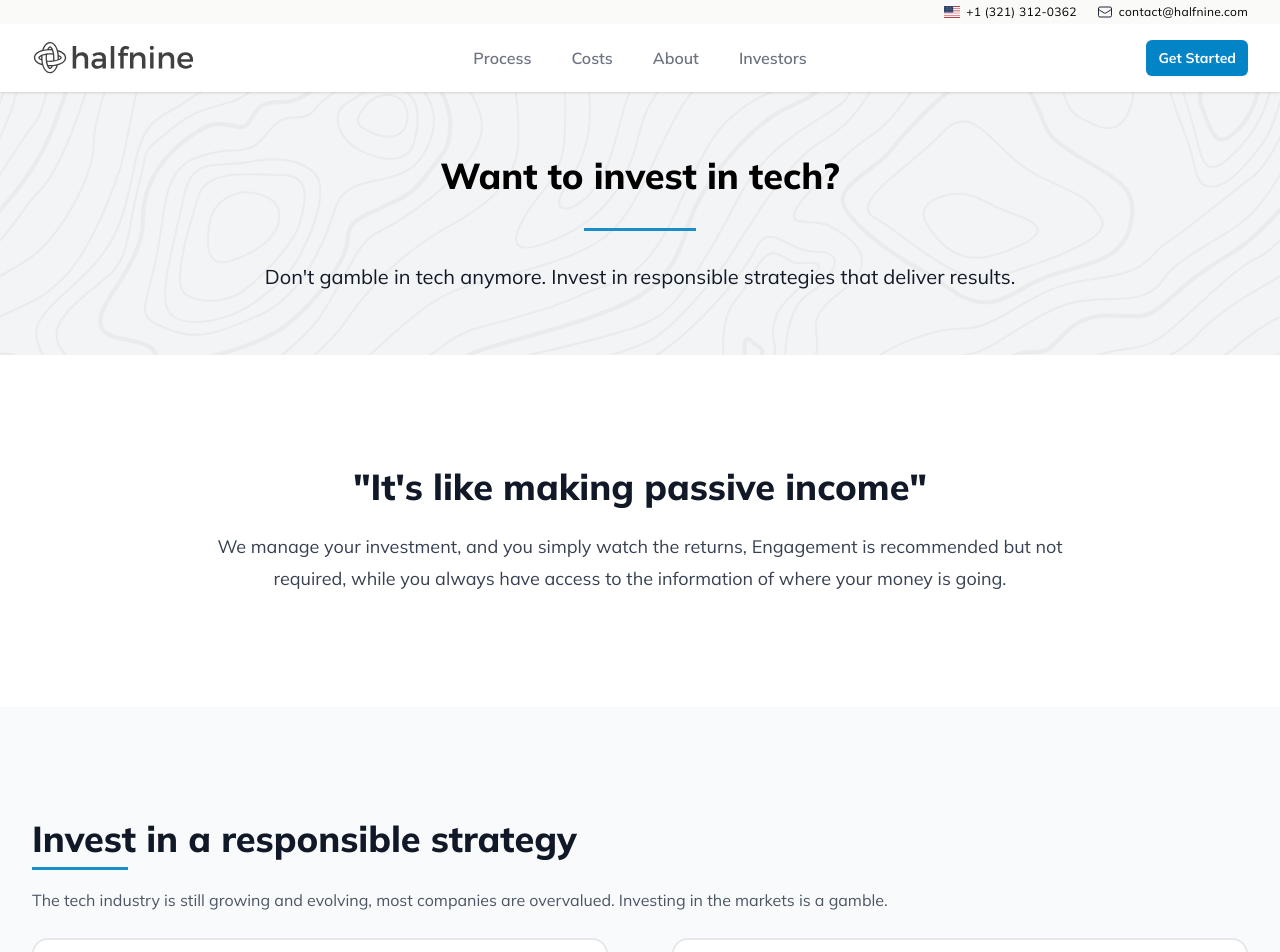
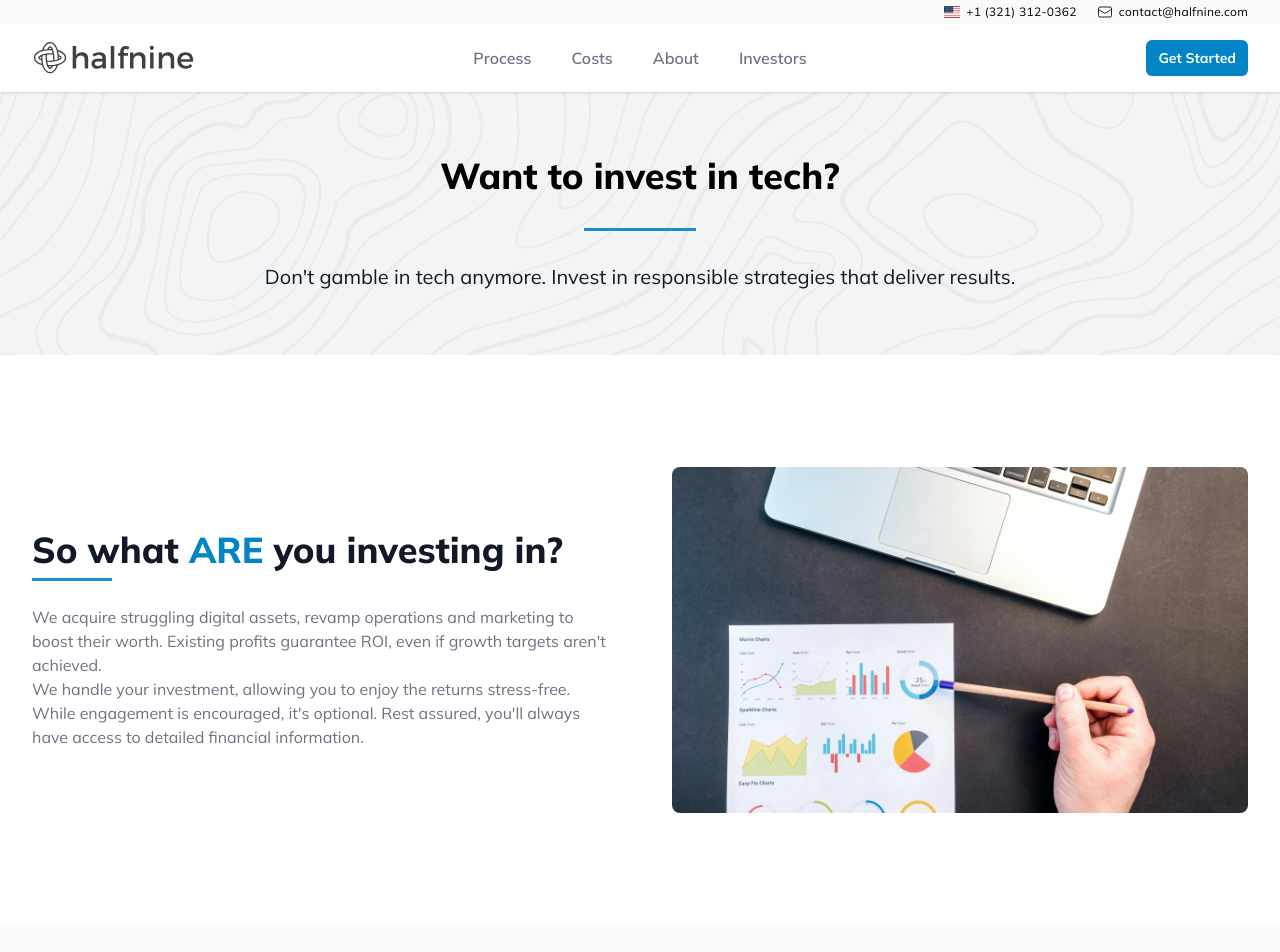
Before and after one commit to ochoadan/halfnine, a Next.js app: page /investors in a window 1280 px wide. Shown: the top 952 px of the page. Built offline with nearby package versions, Linux system fonts and the light colour scheme.

Commit message:
3/9/2024

```diff
--- a/src/app/(default)/about/page.tsx
+++ b/src/app/(default)/about/page.tsx
@@ -329,7 +329,7 @@ const Page = () => {
       </div> */}
       <div className="overflow-hidden bg-white py-16 sm:py-32">
         <div className="mx-auto max-w-7xl px-6 lg:px-8">
-          <FadeInStagger>
+          <FadeInStagger faster>
             <FadeIn className="mx-auto max-w-4xl text-center">
               <h2 className="text-3xl font-bold text-gray-900 sm:text-4xl">
                 Our Core Values
--- a/src/app/(default)/investors/page.tsx
+++ b/src/app/(default)/investors/page.tsx
@@ -1,4 +1,5 @@
 import ContactForm from "@/components/Global/ContactForm";
+import { FadeIn } from "@/components/Global/FadeIn";
 import PageHero from "@/components/Global/PageHero";
 import { CheckIcon } from "@heroicons/react/24/outline";
 
@@ -63,16 +64,48 @@ const Page = () => {
       {/* Its like making passive income, we manage the investment and you simply watch the returns. */}
       <div className="overflow-hidden bg-white py-14 md:py-28">
         <div className="mx-auto max-w-7xl px-6 lg:px-8">
-          <div className="mx-auto max-w-4xl lg:text-center space-y-6">
+          <div className="mx-auto max-w-2xl lg:max-w-none grid grid-cols-1 items-center gap-x-16 gap-y-10 lg:grid-cols-2">
+            {" "}
+            <div>
               <h2 className="text-3xl font-extrabold text-gray-900 sm:text-4xl">
-              {`"It's like making passive income"`}
+                {/* {`"It's like making passive income"`} */}
                 {/* "It's like making passive income" - Mark Jennings */}
+                So what <span className="uppercase text-sky-600">are</span> you
+                investing in?
+                <hr className="border-sky-600 opacity-90 border-b-[2px] w-20 my-2" />
               </h2>
-            <p className="text-lg leading-8 text-gray-700">
+              <p className="mt-6 text-gray-500">
+                {/* <p className="text-lg leading-8 text-gray-700"> */}
+                We acquire struggling digital assets, revamp operations and
+                marketing to boost their worth. Existing profits guarantee ROI,
+                even if growth targets aren't achieved.
+                <br />
+                We handle your investment, allowing you to enjoy the returns
+                stress-free. While engagement is encouraged, it's optional. Rest
+                assured, you'll always have access to detailed financial
+                information.
+                {/* We acquire underperforming digital assets, rebuild operations and
+              marketing to grow value. While the asset&apos;s existing profits
+              ensure ROI, even if growth goals aren&apos;t met.
+              <br />
+              <br />
               We manage your investment, and you simply watch the returns,
               Engagement is recommended but not required, while you always have
-              access to the information of where your money is going.{" "}
+              access to the information of where your money is going.*/}
               </p>
+            </div>
+            {/* <FadeIn className="aspect-h-2 aspect-w-3 overflow-hidden rounded-lg bg-gray-100 group"> */}
+            <FadeIn className="aspect-h-6 aspect-w-10 overflow-hidden rounded-lg bg-gray-100 group">
+              <g className="origin-center scale-100 transition duration-500 motion-safe:group-hover:scale-[1.03]">
+                <Image
+                  src='/img/index/pexels-lukas-669621.jpg'
+                  alt="BG"
+                  className="object-cover object-center"
+                  width={655}
+                  height={655}
+                />
+              </g>
+            </FadeIn>
           </div>
 
           {/* <div className="grid grid-cols-1 items-center gap-x-16 gap-y-10 lg:grid-cols-2 mx-auto max-w-2xl lg:max-w-none">
@@ -188,7 +221,7 @@ const Page = () => {
           </div>
         </div>
       </div>
-      <div className="bg-white py-14 md:py-28">
+      {/* <div className="bg-white py-14 md:py-28">
         <div className="max-w-7xl mx-auto px-6 lg:px-8 space-y-6">
           <h2 className="text-3xl font-extrabold text-gray-900 sm:text-4xl lg:text-center">
             So what <span className="uppercase text-sky-600">are</span> you
@@ -198,7 +231,7 @@ const Page = () => {
           <p className="text-lg leading-7 text-gray-600 lg:text-center lg:max-w-3xl lg:mx-auto">
             We acquire underperforming digital assets, rebuild operations and
             marketing to grow value. While the asset&apos;s existing profits ensure
-            ROI, even if growth goals aren&apos;t met.
+            ROI, even if growth goals aren&apos;t met. */}
       {/* We acquire underperforming digital assets, optimizing operations and marketing to boost value. Existing profits secure ROI, even if growth goals aren't met. */}
       {/* We acquire underperforming digital assets with challenges or room to grow, while rebuilding their operations and marketing to increase their value. If we don't meet our growth goals, the asset's existing profits ensure a return on investment. */}
       {/* We acquire underperforming digital assets with challanges or room to grow, while rebuilding their operations and marketing to grow their value. If we don't meet our growth goals, the asset's existing profits ensure a return on investment. */}
@@ -210,9 +243,9 @@ const Page = () => {
       {/* We acquire digital assets that are already generating revenue but face challenges in growth or competition, or aren't realizing their full potential. We enhance and expand them to boost their value further. */}
       {/* We acquire digital assets that are already generating revenue and value, but are struggling to grow or compete in the market, or not reaching their full potential. We then optimize and scale them to increase their value. */}
       {/* We acquire digital assets that are already generating revenue. We then optimize and scale them to increase their value. */}
-          </p>
+      {/* </p>
         </div>
-      </div>
+      </div> */}
       {/* <div className="py-0 sm:pb-32"> */}
       {/* <ContactForm
         title="Fill out to learn more"
--- a/src/components/pages/root/feature.tsx
+++ b/src/components/pages/root/feature.tsx
@@ -27,7 +27,7 @@ const features = [
 
 export default function RootFeature() {
   return (
-    <FadeInStagger>
+    <FadeInStagger faster>
       <FadeIn className="mx-auto lg:text-center">
         {/* <h2 className="text-base font-semibold leading-7 text-sky-600">
           Deploy faster
```
Also changed, not shown: public/img/index/pexels-lukas-669621.jpg (added). Lines whose indentation alone changed are shown as unchanged.
